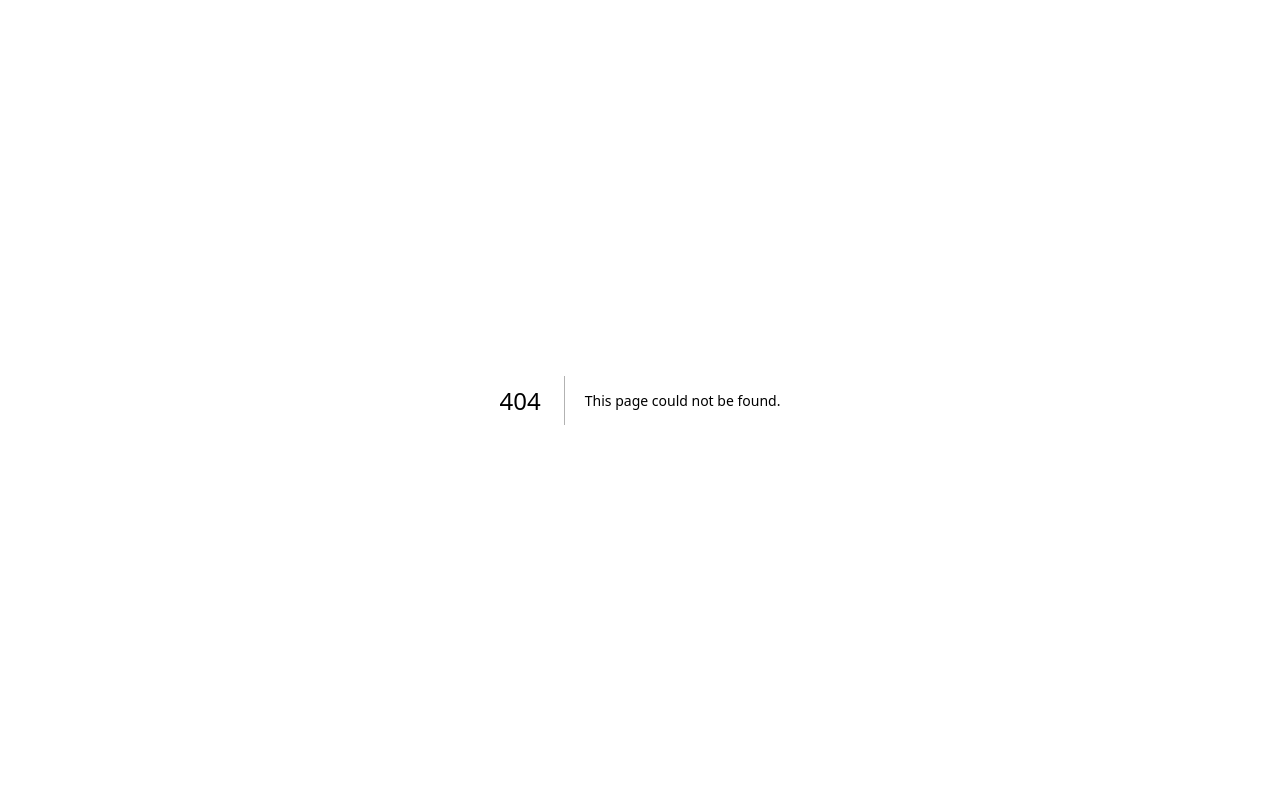
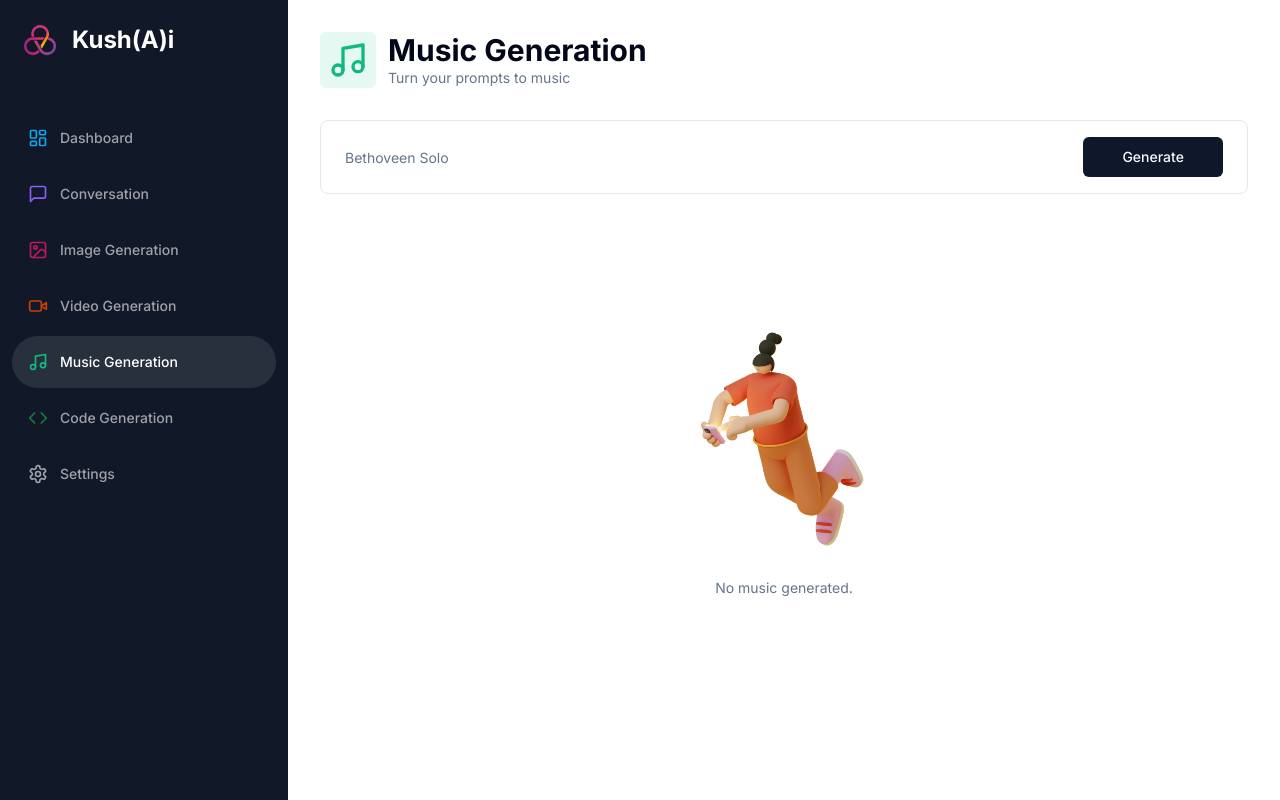
Before and after one commit to numdinkushi/NEXT_JS-Brainiac-AI, a Next.js app: page /music in a window 1280 px wide. Before the commit this address had no page. Built offline with nearby package versions, Linux system fonts and the light colour scheme.

Commit message:
added music generator

```diff
--- a/app/(dashboard)/(routes)/image/page.tsx
+++ b/app/(dashboard)/(routes)/image/page.tsx
@@ -24,7 +24,13 @@
     const [images, setImages] = useState<string[]>([]);
     const [isMounted, setIsMounted] = useState(false);
 
+    useEffect(() => {
+        setIsMounted(true);
+    }, []);
 
+    if (!isMounted) {
+        return null;
+    }
 
     const form = useForm<z.infer<typeof formSchema>>({
         resolver: zodResolver(formSchema),
@@ -34,14 +40,6 @@
             resolution: "512x512"
         }
     });
-
-    useEffect(() => {
-        setIsMounted(true);
-    }, []);
-
-    if (!isMounted) {
-        return null;
-    }
 
     const isLoading = form.formState.isSubmitting;
 
--- /dev/null
+++ b/app/(dashboard)/(routes)/music/contants.tsx
@@ -0,0 +1,7 @@
+import * as z from "zod";
+
+export const formSchema = z.object({
+    prompt: z.string().min(1, {
+        message: "Music is required"
+    })
+});
--- /dev/null
+++ b/app/(dashboard)/(routes)/music/page.tsx
@@ -0,0 +1,99 @@
+'use client';
+import * as z from "zod";
+
+import Heading from '@/components/heading';
+import { MessageSquare, Music } from 'lucide-react';
+import React, { useState } from 'react';
+import { useForm } from 'react-hook-form';
+import { formSchema } from "./contants";
+import { zodResolver } from "@hookform/resolvers/zod";
+import { Form, FormControl, FormField, FormItem } from "@/components/ui/form";
+import { Input } from "@/components/ui/input";
+import { Button } from "@/components/ui/button";
+import { ChatCompletionRequestMessage } from "openai";
+import axios from "axios";
+import { useRouter } from "next/navigation";
+import { Empty } from "@/components/empty";
+import { Loader } from "@/components/loader";
+
+const MusicPage = () => {
+    const router = useRouter();
+    const [music, setMusic] = useState<string>();
+
+    const form = useForm<z.infer<typeof formSchema>>({
+        resolver: zodResolver(formSchema),
+        defaultValues: {
+            prompt: "",
+        }
+    });
+
+    const isLoading = form.formState.isSubmitting;
+
+    const onSubmit = async (values: z.infer<typeof formSchema>) => {
+        console.log(values);
+        try {
+            setMusic(undefined);
+            const response = await axios.post('/api/music', values);
+            console.log(444, response);
+            setMusic(response.data.audio);
+            form.reset();
+        } catch (error: any) {
+            //TODO open pro Modal
+            console.log(error);
+        } finally {
+            router.refresh();
+        }
+    };
+    return (
+        <div>
+            <Heading title='Music Generation' description='Turn your prompts to music' icon={Music} iconColor='text-emerald-500' bgColor='bg-emerald-500/10' />
+            <div className="px-4 lg:px-8 ">
+                <div className="">
+                    <Form {...form}>
+                        <form onSubmit={form.handleSubmit(onSubmit)} className=" rounded-lg border w-full p-4 px-3 md:px-6 focus-within:shadow-sm grid grid-cols-12 gap-2 " >
+                            <FormField
+                                name="prompt"
+                                render={({ field }) => (
+                                    <FormItem className="col-span-12 lg:col-span-10">
+                                        <FormControl className="m-0 p-0">
+                                            <Input
+                                                className="border-0 outline-none focus-visible:ring-0 focus-visible:ring-transparent"
+                                                disabled={isLoading}
+                                                placeholder="Bethoveen Solo"
+                                                {...field}
+                                            />
+                                        </FormControl>
+                                    </FormItem>
+                                )}
+                            />
+                            <Button className="col-span-12 lg:col-span-2 w-full" type="submit" disabled={isLoading} size="icon">
+                                Generate
+                            </Button>
+                        </form>
+                    </Form>
+                </div>
+                <div className="space-y-4 mt-4 ">
+                    {
+                        isLoading && (
+                            <div className="p-8 rounded-lg w-full flex items-center justify-center bg-muted">
+                                <Loader />
+                            </div>
+                        )
+                    }
+                    {!music && !isLoading && (
+                        <div className="">
+                            <Empty label="No music generated." />
+                        </div>
+                    )}
+                    {music && (
+                        <audio controls className="w-full mt-8">
+                            <source src={music} />
+                        </audio>
+                    )}
+                </div>
+            </div>
+        </div>
+    );
+};
+
+export default MusicPage;
--- /dev/null
+++ b/app/api/music/route.ts
@@ -0,0 +1,38 @@
+import { auth } from "@clerk/nextjs";
+import { NextResponse } from "next/server";
+import Replicate from "replicate";
+
+const replicate = new Replicate({
+  auth: process.env.REPLICATE_API_TOKEN!
+});
+
+export async function POST(req: Request) {
+    try {
+        const { userId } = auth();
+        const body = await req.json();
+        const { prompt } = body;
+
+        if (!userId) {
+            return new NextResponse("Unauthorized", { status: 401 });
+        }
+
+        if (!prompt) {
+            return new NextResponse("Prompt are required", { status: 400 });
+        }
+
+        const response = await replicate.run(
+            "riffusion/riffusion:8cf61ea6c56afd61d8f5b9ffd14d7c216c0a93844ce2d82ac1c9ecc9c7f24e05",
+            {
+              input: {
+                prompt_a: prompt,
+              }
+            }
+          );
+
+        return NextResponse.json(response);
+
+    } catch (error) {
+        console.log("[MUSIC_ERROR", error);
+        return new NextResponse("Internal error", { status: 500 });
+    }
+}
--- a/package.json
+++ b/package.json
@@ -33,6 +33,7 @@
     "react-dom": "18.2.0",
     "react-hook-form": "^7.45.2",
     "react-markdown": "^8.0.7",
+    "replicate": "^0.12.3",
     "tailwind-merge": "^1.14.0",
     "tailwindcss": "3.3.3",
     "tailwindcss-animate": "^1.0.6",
```
Also changed, not shown: 1 other file (tests, documents, lock files or other folders).
